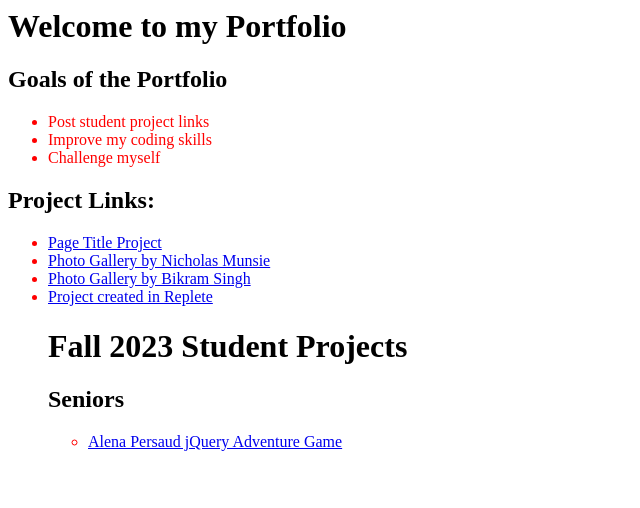
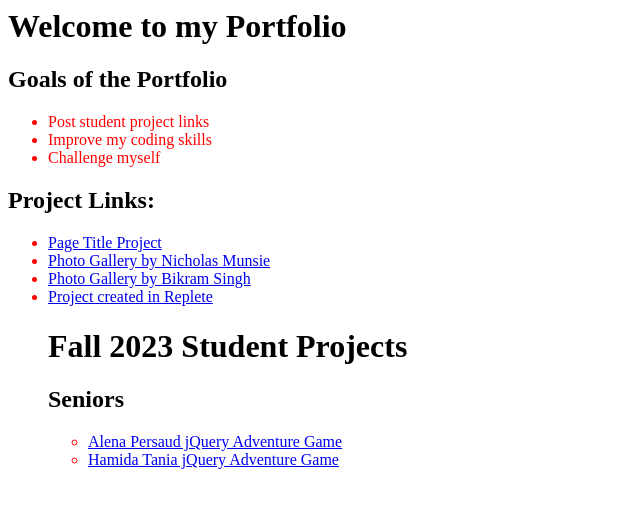
Before and after one commit to scruztaehs/scruztaehs.github.io, a plain HTML site: page index.html in a window 1280 px wide. Shown: the whole page, without its empty margins (0-640 px from the left). Drawn offline with Linux system fonts and the light colour scheme.

Commit message:
Update index.html
Added Hamida's Adventure game link from Popcode

```diff
--- a/index.html
+++ b/index.html
@@ -31,6 +31,7 @@
     <h2>Seniors</h2>
     <ul>
       <li><a href="https://scruztaehs.github.io/Unit-6-Project" target="_blank">Alena Persaud jQuery Adventure Game</a></li>
+      <li><a href="https://scruztaehs.github.io/Choose-Your-Adventure" target="_blank">Hamida Tania jQuery Adventure Game</a></li>
     </ul>
 
   </ul>
```
